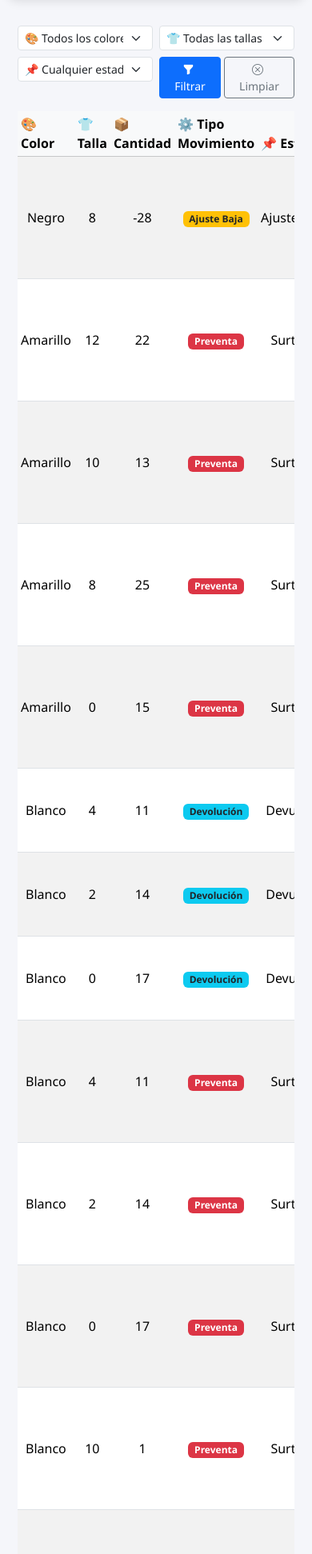
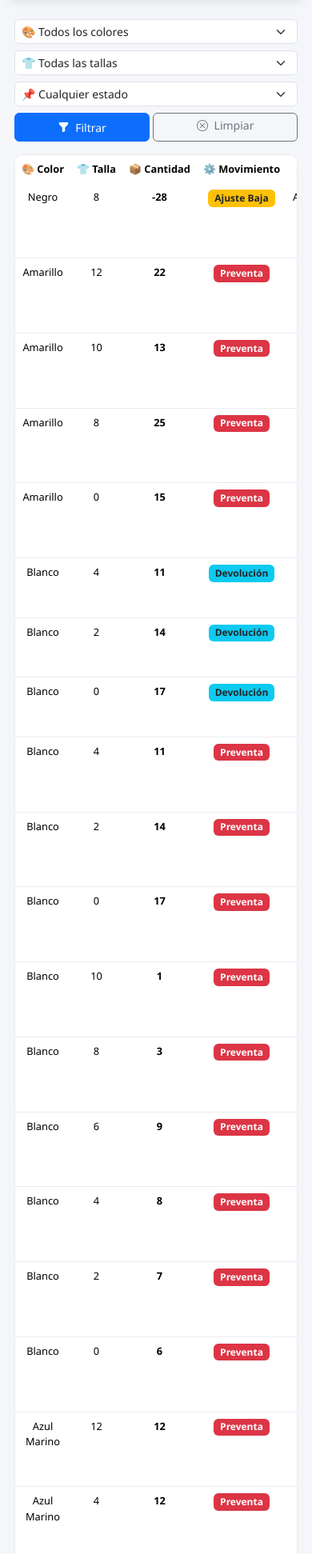
Before and after one commit to TijuanaIA/produccion-flask, a Flask app: page /ver_historial_inventario in a window 390 px wide. Shown: the part 77-2020 px from the top of the page at 80% size. Run offline with Flask 3, Linux system fonts and the light colour scheme.

Commit message:
Actualización en plantillas html

```diff
--- a/templates/ingreso_manual.html
+++ b/templates/ingreso_manual.html
@@ -146,7 +146,6 @@
 
             <div class="text-center mt-3">
                 <button type="submit" class="btn btn-primary px-4">Registrar en Inventario</button>
-                <a href="{{ url_for('inventario_disponible') }}" class="btn btn-secondary px-4">Volver</a>
             </div>
         </form>
     </div>
--- a/templates/ver_historial_inventario.html
+++ b/templates/ver_historial_inventario.html
@@ -3,12 +3,193 @@
 {% block header %}📜 Historial de Movimientos del Inventario{% endblock %}
 
 {% block content %}
-<div class="container py-3">
+<style>
+  /* Scroll suave en móvil */
+  .content {
+    padding-bottom: 200px !important;
+    overflow-y: auto;
+    -webkit-overflow-scrolling: touch;
+  }
+
+  /* Contenedor principal */
+  .historial-container {
+    padding: 1rem;
+  }
+
+  /* Selects mejorados */
+  .select-filtro {
+    border-radius: 6px;
+  }
+
+  .select-filtro:focus {
+    border-color: #0d6efd;
+    box-shadow: 0 0 0 2px rgba(13, 110, 253, 0.1);
+  }
+
+  /* Botones filtros */
+  .btn-filtro {
+    border-radius: 6px;
+    transition: all 0.2s ease;
+  }
+
+  .btn-filtro:hover {
+    transform: translateY(-1px);
+  }
+
+  /* Tabla wrapper con scroll */
+  .tabla-wrapper {
+    overflow-x: auto;
+    overflow-y: auto;
+    max-height: calc(100vh - 350px);
+    border-radius: 10px;
+    border: 1px solid #e9ecef;
+    background: #fff;
+  }
+
+  /* Tabla responsiva */
+  .tabla-historial {
+    margin-bottom: 0;
+    font-size: 0.95rem;
+  }
+
+  .tabla-historial thead {
+    background: linear-gradient(135deg, #0d6efd 0%, #0b5ed7 100%);
+    color: white;
+    position: sticky;
+    top: 0;
+    z-index: 10;
+  }
+
+  .tabla-historial th {
+    font-size: 0.9rem;
+    font-weight: 600;
+    padding: 0.75rem !important;
+    text-align: center;
+    white-space: nowrap;
+    border: none;
+  }
+
+  .tabla-historial td {
+    padding: 0.75rem !important;
+    text-align: center;
+    border-bottom: 1px solid #e9ecef;
+    font-size: 0.9rem;
+  }
+
+  .tabla-historial tbody tr:hover {
+    background-color: #f8f9fa;
+  }
+
+  .tabla-historial tbody tr:last-child td {
+    border-bottom: none;
+  }
+
+  /* Badges mejorados */
+  .badge {
+    font-size: 0.8rem;
+    font-weight: 600;
+    padding: 0.4rem 0.6rem;
+    border-radius: 6px;
+    display: inline-block;
+  }
+
+  /* Paginador */
+  .pagination-wrapper {
+    margin-top: 1.5rem;
+    display: flex;
+    justify-content: center;
+  }
+
+  .pagination {
+    flex-wrap: wrap;
+    gap: 0.3rem;
+  }
+
+  .page-item .page-link {
+    padding: 0.5rem 0.75rem;
+    font-size: 0.9rem;
+    border-radius: 6px;
+  }
+
+  /* Alerta sin datos */
+  .sin-datos {
+    background-color: #d1ecf1;
+    border: 2px solid #bee5eb;
+    border-radius: 10px;
+    padding: 1.5rem;
+    color: #0c5460;
+    text-align: center;
+    font-size: 1.05rem;
+    font-weight: 500;
+  }
+
+  /* Media queries móvil */
+  @media (max-width: 768px) {
+    .historial-container {
+      padding: 0.75rem;
+    }
+
+    .select-filtro {
+      border-radius: 6px;
+    }
+
+    .btn-filtro {
+      border-radius: 6px;
+      min-height: 36px;
+    }
+
+    .tabla-wrapper {
+      max-height: calc(100vh - 280px);
+    }
+
+    .tabla-historial th {
+      font-size: 0.8rem;
+      padding: 0.6rem !important;
+    }
+
+    .tabla-historial td {
+      padding: 0.6rem !important;
+      font-size: 0.85rem;
+    }
+
+    .badge {
+      font-size: 0.75rem;
+      padding: 0.3rem 0.5rem;
+    }
+
+    .sin-datos {
+      font-size: 1rem;
+      padding: 1.25rem;
+    }
+  }
+
+  @media (max-width: 480px) {
+    .content {
+      padding-bottom: 220px !important;
+    }
+
+    .historial-container {
+      padding: 0.5rem;
+    }
+
+    .tabla-wrapper {
+      max-height: calc(100vh - 260px);
+    }
+
+    .tabla-historial th,
+    .tabla-historial td {
+      font-size: 0.8rem;
+      padding: 0.5rem !important;
+    }
+  }
+</style>
+
+<div class="historial-container">
 
     <!-- Barra de filtros -->
     <form class="row g-2 mb-3" method="GET" action="{{ url_for('ver_historial_inventario') }}">
-    <div class="col-6 col-md-2">
-        <select name="color_id" class="form-select form-select-sm">
+        <div class="col-12 col-md-2">
+            <select name="color_id" class="form-select form-select-sm select-filtro">
                 <option value="">🎨 Todos los colores</option>
                 {% for c in colores %}
                     <option value="{{ c.id }}" {% if color_seleccionado == c.id|string %}selected{% endif %}>{{ c.nombre }}</option>
@@ -16,8 +197,8 @@
             </select>
         </div>
 
-    <div class="col-6 col-md-2">
-        <select name="talla_id" class="form-select form-select-sm">
+        <div class="col-12 col-md-2">
+            <select name="talla_id" class="form-select form-select-sm select-filtro">
                 <option value="">👕 Todas las tallas</option>
                 {% for t in tallas %}
                     <option value="{{ t.id }}" {% if talla_seleccionada == t.id|string %}selected{% endif %}>{{ t.nombre }}</option>
@@ -25,8 +206,8 @@
             </select>
         </div>
 
-    <div class="col-6 col-md-2">
-        <select name="estado" class="form-select form-select-sm">
+        <div class="col-12 col-md-2">
+            <select name="estado" class="form-select form-select-sm select-filtro">
                 <option value="">📌 Cualquier estado</option>
                 {% for s in estados %}
                     <option value="{{ s.id }}" {% if estado_seleccionado == s.id|string %}selected{% endif %}>{{ s.nombre }}</option>
@@ -34,36 +215,38 @@
             </select>
         </div>
 
-    <div class="col-6 col-md-2 d-flex gap-1">
-        <button class="btn btn-primary btn-sm flex-fill" type="submit">
+        <div class="col-12 col-md-2 d-flex gap-1">
+            <button class="btn btn-primary btn-sm btn-filtro flex-fill" type="submit">
                 <i class="bi bi-funnel-fill me-1"></i> Filtrar
             </button>
-        <a href="{{ url_for('ver_historial_inventario') }}" class="btn btn-outline-secondary btn-sm flex-fill">
+            <a href="{{ url_for('ver_historial_inventario') }}" class="btn btn-outline-secondary btn-sm btn-filtro flex-fill">
                 <i class="bi bi-x-circle me-1"></i> Limpiar
             </a>
         </div>
     </form>
+
+    <!-- Tabla de movimientos -->
     {% if movimientos %}
-    <div class="table-responsive">
-      <table class="table table-striped table-sm align-middle">
-        <thead class="table-light">
+    <div class="tabla-wrapper">
+        <table class="table table-hover tabla-historial">
+            <thead>
                 <tr>
                     <th>🎨 Color</th>
                     <th>👕 Talla</th>
                     <th>📦 Cantidad</th>
-            <th>⚙️ Tipo Movimiento</th>
+                    <th>⚙️ Movimiento</th>
                     <th>📌 Estado</th>
                     <th>👤 Usuario</th>
                     <th>📅 Fecha</th>
-            <th>🗒️ Observación</th>
+                    <th>📝 Observación</th>
                 </tr>
             </thead>
-            <tbody class="text-center">
+            <tbody>
                 {% for m in movimientos %}
                 <tr>
                     <td>{{ m.inventario.color.nombre }}</td>
                     <td>{{ m.inventario.talla.nombre }}</td>
-                    <td>{{ m.cantidad_historial }}</td>
+                    <td class="fw-bold">{{ m.cantidad_historial }}</td>
                     <td>
                         {% if m.tipo_movimiento == "Recepción Producción" %}
                             <span class="badge bg-success">{{ m.tipo_movimiento }}</span>
@@ -94,15 +277,17 @@
                     <td>{{ m.status.nombre }}</td>
                     <td>{{ m.usuario }}</td>
                     <td>{{ m.fecha_movimiento.strftime('%d/%m/%Y %H:%M') }}</td>
-                    <td>{{ m.observaciones }}</td>
+                    <td>{{ m.observaciones or '-' }}</td>
                 </tr>
                 {% endfor %}
             </tbody>
         </table>
-        <!-- PAGINADOR -->
+    </div>
+
+    <!-- Paginador -->
     {% if movimientos.pages > 1 %}
-        <nav>
-        <ul class="pagination justify-content-center">
+    <nav class="pagination-wrapper">
+        <ul class="pagination">
 
             <!-- Botón Anterior -->
             <li class="page-item {% if not movimientos.has_prev %}disabled{% endif %}">
@@ -149,12 +334,16 @@
         </ul>
     </nav>
     {% endif %}
-    </div>
+
+    <!-- Sin datos -->
     {% else %}
-        <div class="alert alert-info text-center mt-3">
+    <div class="sin-datos">
+        <h5 style="margin-bottom: 0.5rem;">ℹ️ Sin Movimientos</h5>
+        <p style="margin-bottom: 0;">
             No se han registrado movimientos en el historial.
+        </p>
     </div>
     {% endif %}
-    </div>
+
 </div>
 {% endblock %}
```
Also changed, not shown: templates/inventario_disponible.html (+58 -19 lines), templates/inventario_general.html (+59 -20 lines). Lines whose indentation alone changed are shown as unchanged.
